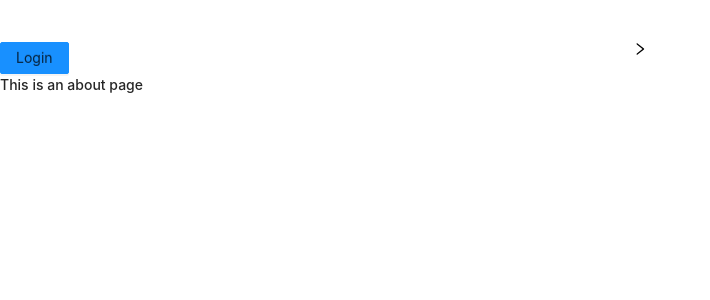
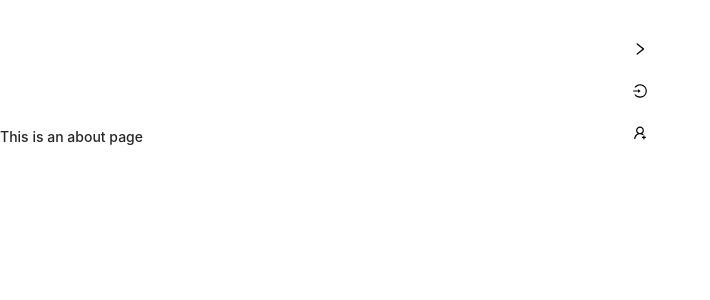
Before and after one commit to DmitriyBooy/blog-front, a Vue app: page /test in a window 1280 px wide. Shown: the top 300 px of the page, without its empty margins (0-710 px from the left). Built offline with nearby package versions, Linux system fonts and the light colour scheme.

Commit message:
Переделал главный лэйаут

```diff
--- a/src/views/Layouts/MainLayout.vue
+++ b/src/views/Layouts/MainLayout.vue
@@ -1,23 +1,29 @@
 <template>
   <div>
     <div class="flex justify-center w-full px-2">
-      <div class="container flex items-center justify-between px-8">
+      <div class="container py-1 flex items-center justify-between px-8">
         <div class="flex gap-2">
           <b-button>
-            <span class="text-lg">
+            <span class="text-lg mr-16">
               Лента
             </span>
           </b-button>
         </div>
 
-        <a-button
-          class="text-white"
-          type="primary"
-          @mouseenter="e"
-        >
-          Login
-          {{asd}}
-        </a-button>
+        <div class="flex gap-2">
+          <b-button
+            :icon="LoginOutlined"
+          >
+            Войти
+            <!--            <login-outlined slot="icon"/>-->
+          </b-button>
+
+          <b-button
+            :icon="UserAddOutlined"
+          >
+            Регистрация
+          </b-button>
+        </div>
       </div>
     </div>
 
@@ -31,6 +37,7 @@
 
 <script lang="ts" setup>
 import { useRouter } from 'vue-router'
+import { LoginOutlined, UserAddOutlined } from '@ant-design/icons-vue'
 import BButton from '@/components/BButton.vue'
 
 const router = useRouter()
```
